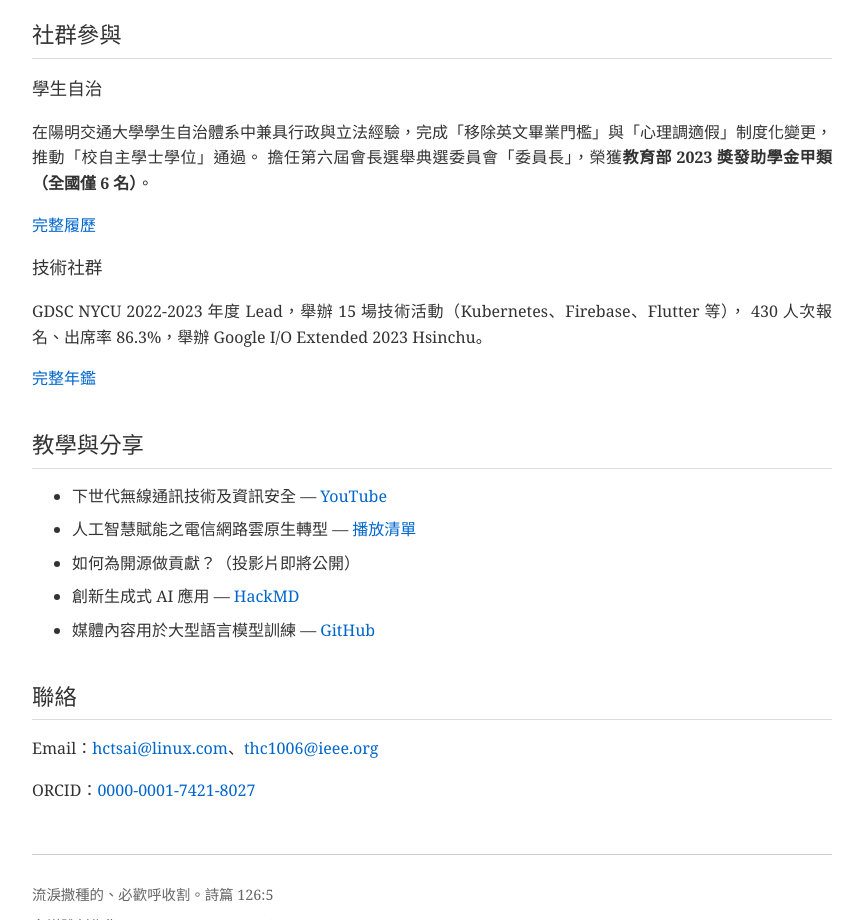
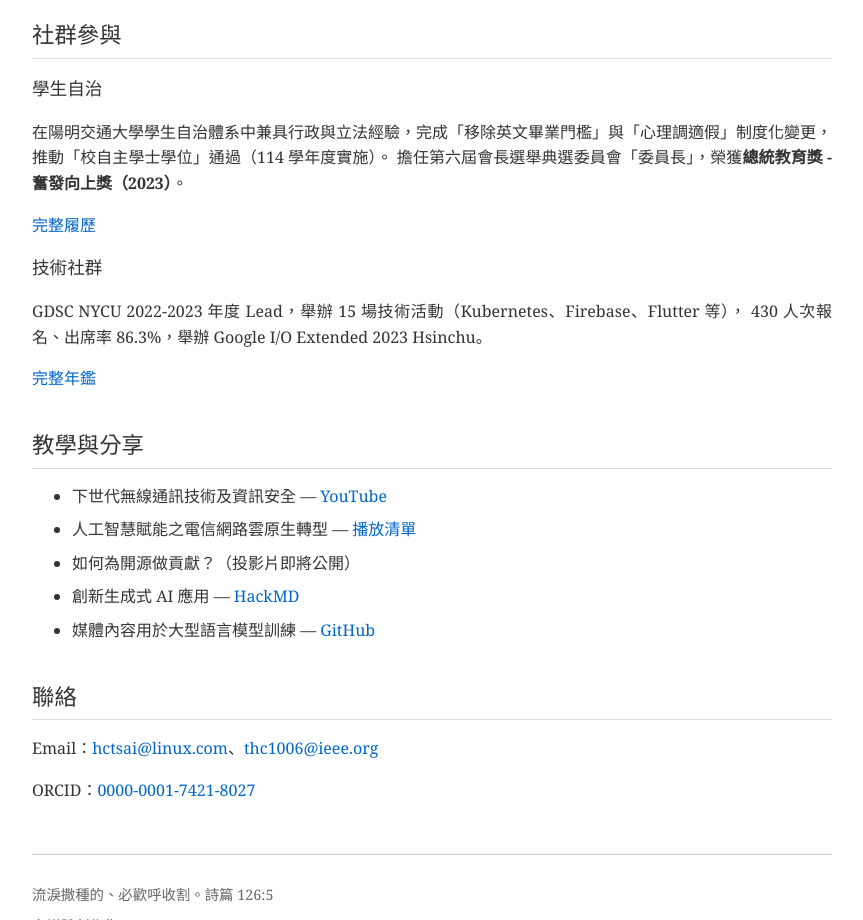
Before and after one commit to thc1006/today_is_my_birthday, a plain HTML site: page index.html in a window 1280 px wide. Shown: the part 1340-2260 px from the top of the page, without its empty margins (208-1071 px from the left). Drawn offline with Linux system fonts and the light colour scheme.

Commit message:
修正學生自治榮譽描述
更正為「總統教育獎 - 奮發向上獎（2023）」
補充校自主學士學位實施年度

```diff
--- a/index.html
+++ b/index.html
@@ -135,8 +135,8 @@
 
     <h3>學生自治</h3>
     <p>
-      在陽明交通大學學生自治體系中兼具行政與立法經驗，完成「移除英文畢業門檻」與「心理調適假」制度化變更，推動「校自主學士學位」通過。
-      擔任第六屆會長選舉典選委員會「委員長」，榮獲<strong>教育部 2023 奬發助學金甲類（全國僅 6 名）</strong>。
+      在陽明交通大學學生自治體系中兼具行政與立法經驗，完成「移除英文畢業門檻」與「心理調適假」制度化變更，推動「校自主學士學位」通過（114 學年度實施）。
+      擔任第六屆會長選舉典選委員會「委員長」，榮獲<strong>總統教育獎 - 奮發向上獎（2023）</strong>。
     </p>
     <p><a href="https://hackmd.io/@thc1006/BkISLKV5eg" target="_blank" rel="noopener">完整履歷</a></p>
 
```
